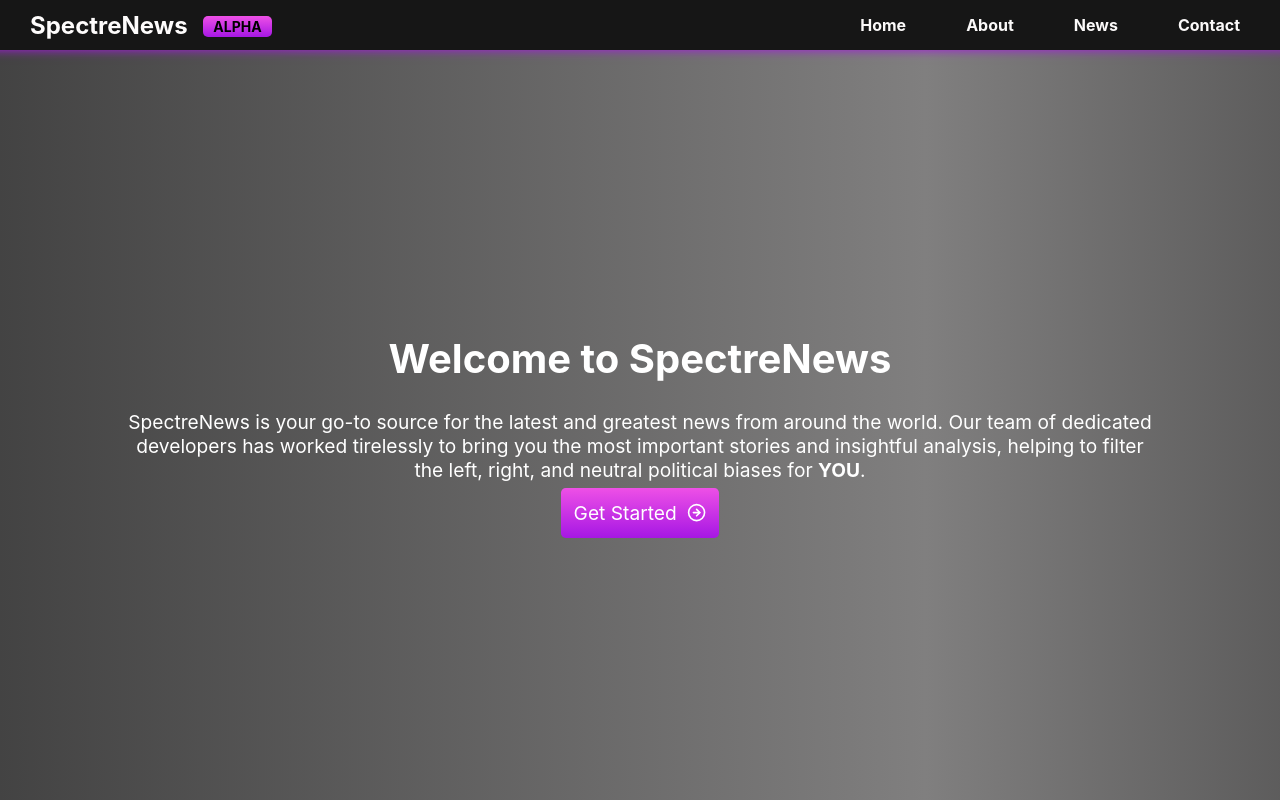
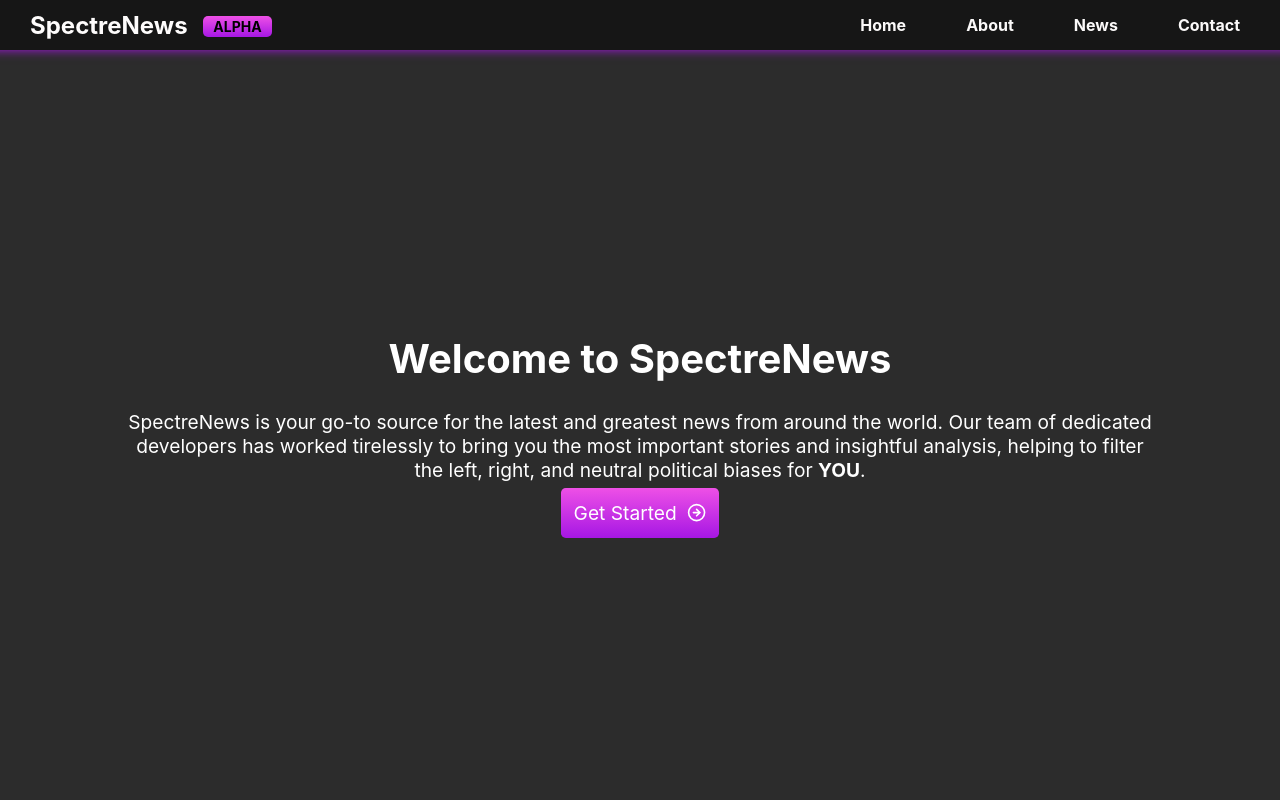
Before and after one commit to FlexTechDev/Spectre-News, a React (Create React App) app in the folder spectre-news/: page / in a window 1280 px wide. Built offline with nearby package versions, Linux system fonts and the light colour scheme.

Commit message:
background fix

```diff
--- a/spectre-news/src/pages/Home.css
+++ b/spectre-news/src/pages/Home.css
@@ -70,7 +70,7 @@ p {
   justify-content: center;
   height: 100vh;
   text-align: center;
-  background: linear-gradient(270deg, #030303, #807f7f, #2c2c2c);
+  background: #2c2c2c;
   background-size: 200% 200%;
   animation: gradient 5s ease infinite;
 }
```
